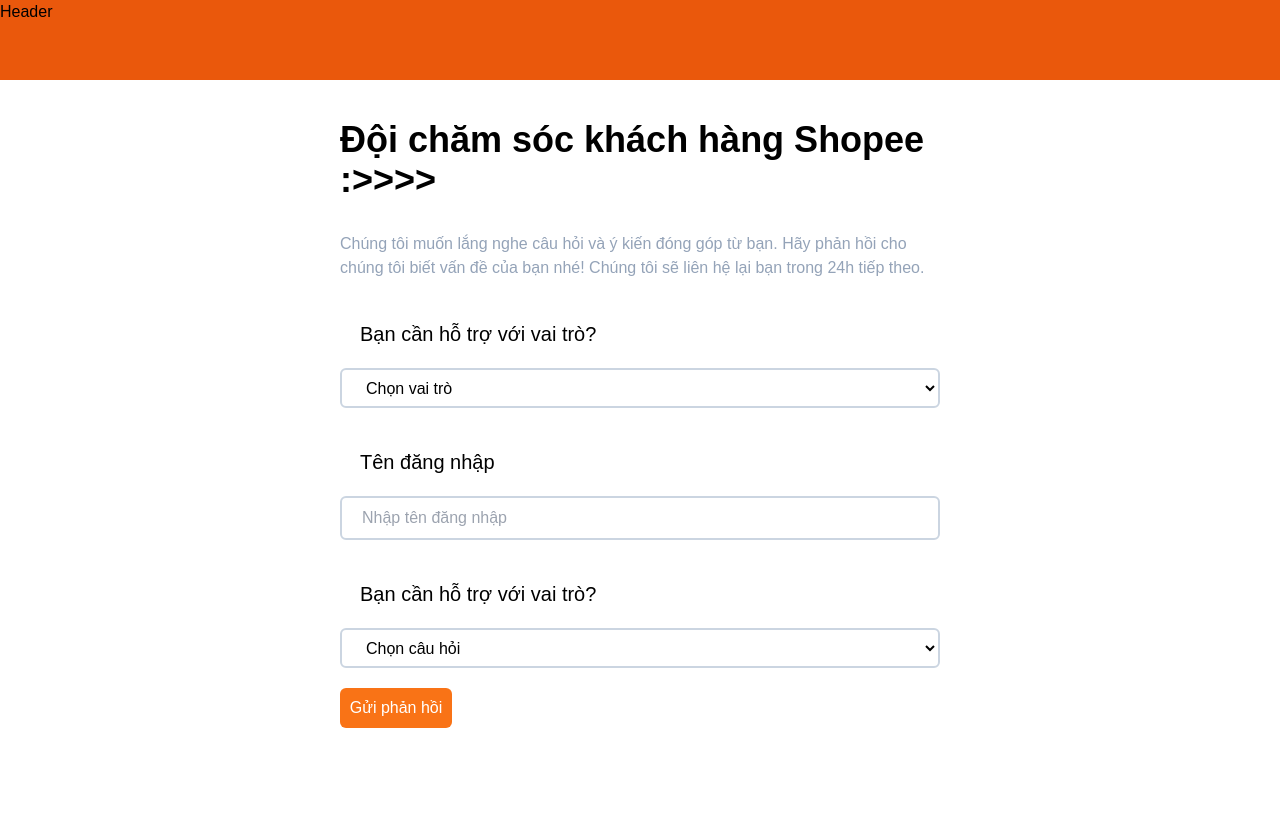
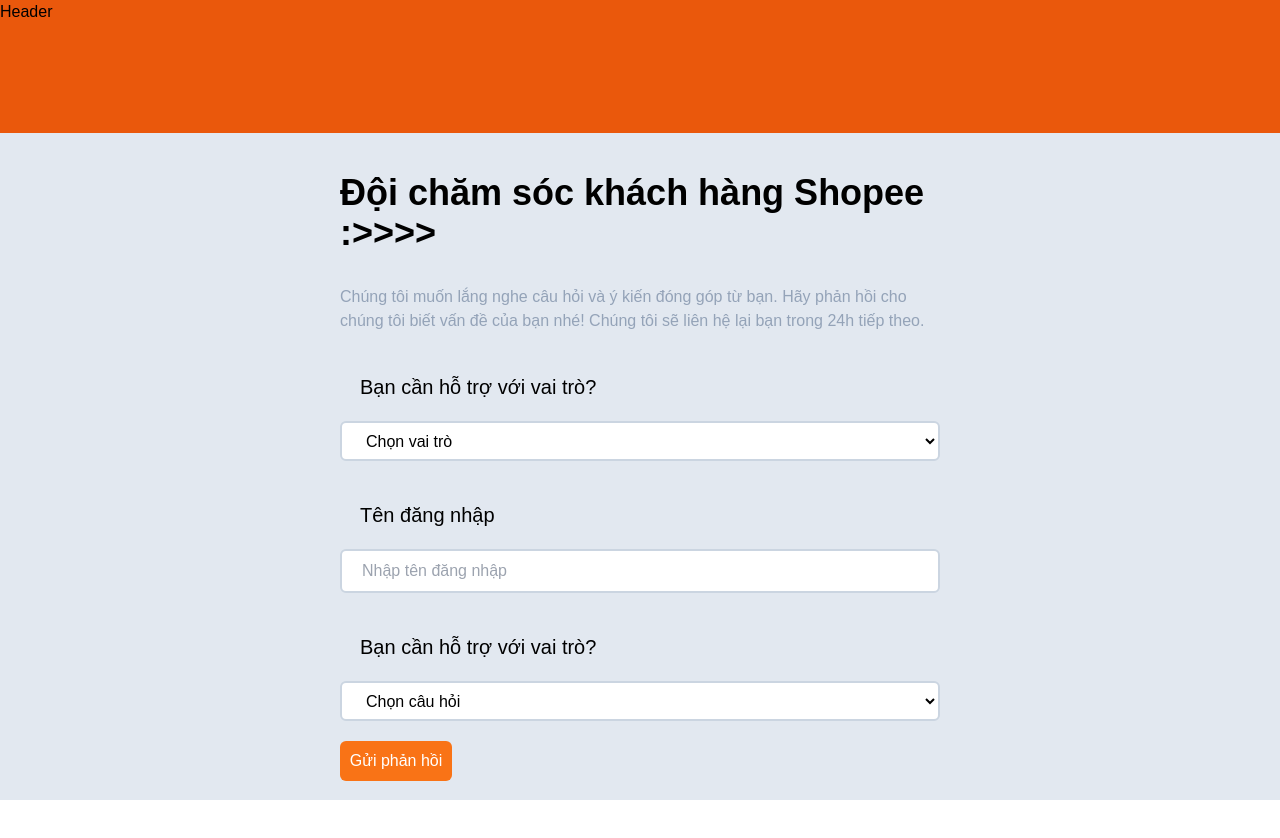
Before and after one commit to dtpvy/NPCNPM_20CLC01_Group2, a React (Vite) app in the folder src/fe/: page /support in a window 1280 px wide. Shown: the top 838 px of the page. Before the commit the page ends 800 px from the top, so only its background shows below. Built offline with nearby package versions, Linux system fonts and the light colour scheme.

Commit message:
change layout

```diff
--- a/src/fe/src/components/Layout/index.jsx
+++ b/src/fe/src/components/Layout/index.jsx
@@ -3,9 +3,9 @@
 
 const Layout = () => {
 	return (
-		<div>
-			<header className="h-20 bg-orange-600">Header</header>
-			<div>
+		<div className="h-screen w-screen">
+			<header className="h-1/6 bg-orange-600">Header</header>
+			<div className="h-5/6 bg-slate-200">
 				<Outlet />
 			</div>
 		</div>
```
